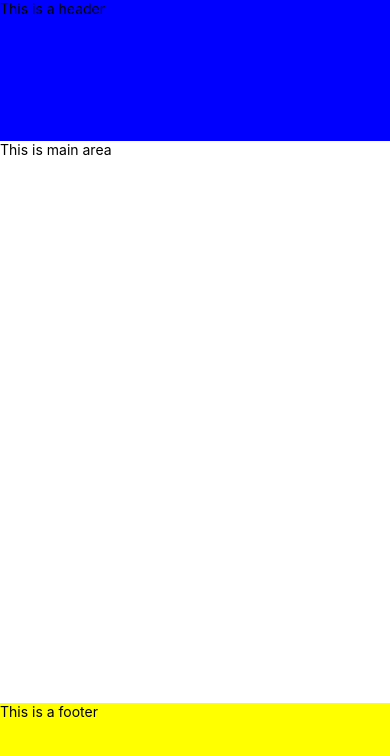
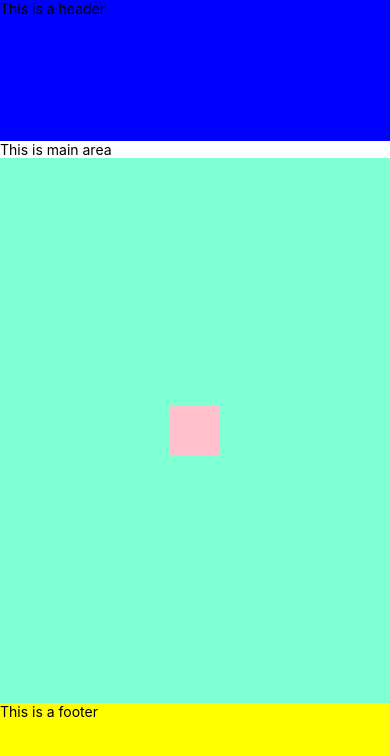
Before and after one commit to wadeem/worklog, a React Native app: screen / in a window 390 px wide. Shown: the top 756 px of the page. Built offline with nearby package versions, Linux system fonts and the light colour scheme.

Commit message:
button added to main ui

```diff
--- a/src/components/main.js
+++ b/src/components/main.js
@@ -1,8 +1,12 @@
 import React from 'react';
-import {Text,View} from 'react-native';
+import {View, Text} from 'react-native';
+import Button from './main/button.js';
 
 const Main = ({style}) => {
-    return <View style={style}><Text>This is main area</Text></View>
+    return <View style={style}>
+        <Text>This is main area</Text>
+        <Button/>
+    </View>;
 };
 
 export default Main;
--- /dev/null
+++ b/src/components/main/button.js
@@ -0,0 +1,26 @@
+import React from 'react';
+import {StyleSheet, TouchableOpacity, View} from 'react-native';
+
+const Button = () => {
+    return <View style={styles.view}>
+        <TouchableOpacity onPress={() => console.log('pressed')}
+                          style={styles.button}></TouchableOpacity>
+    </View>;
+};
+
+export default Button;
+
+const styles = StyleSheet.create({
+    view: {
+        flex: 1,
+        alignItems: 'center',
+        justifyContent: 'center',
+        backgroundColor: 'aquamarine',
+    },
+    button: {
+        height: 50,
+        width: 50,
+        backgroundColor: 'pink',
+
+    },
+});
```
